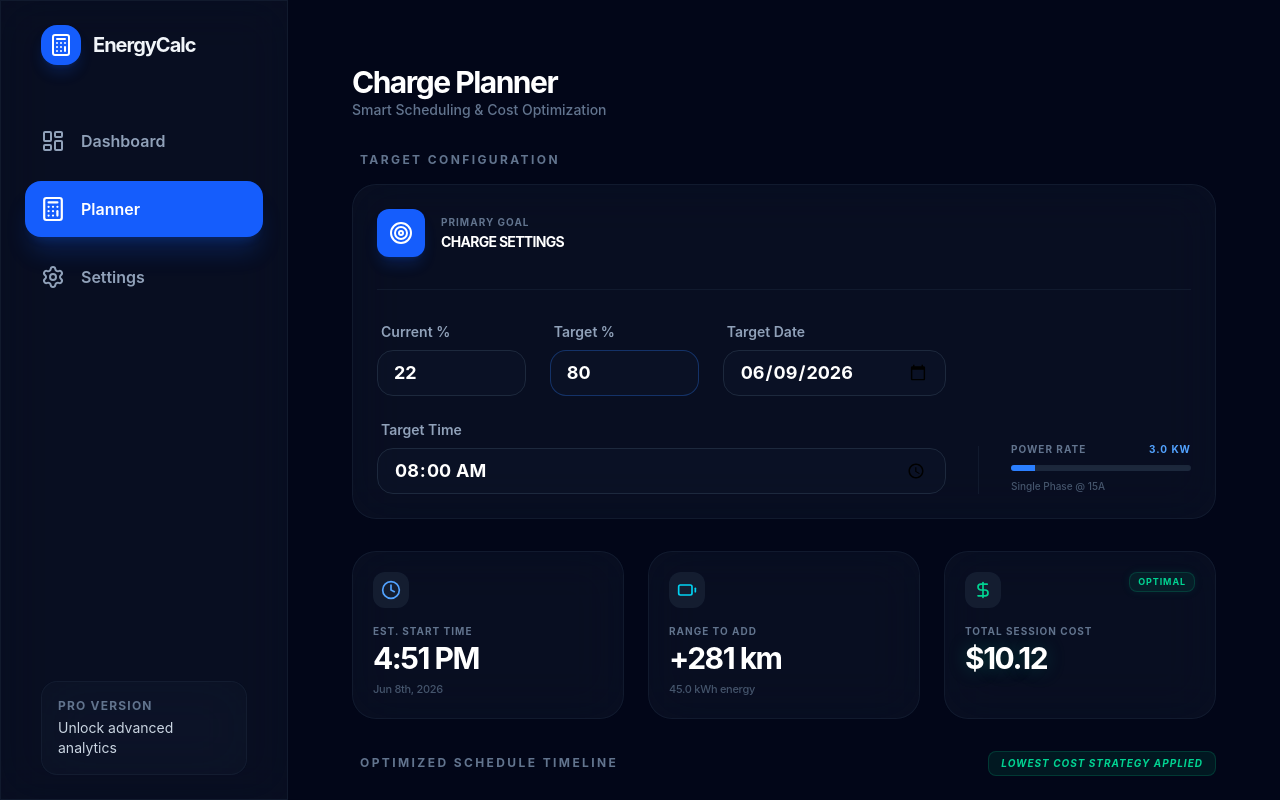
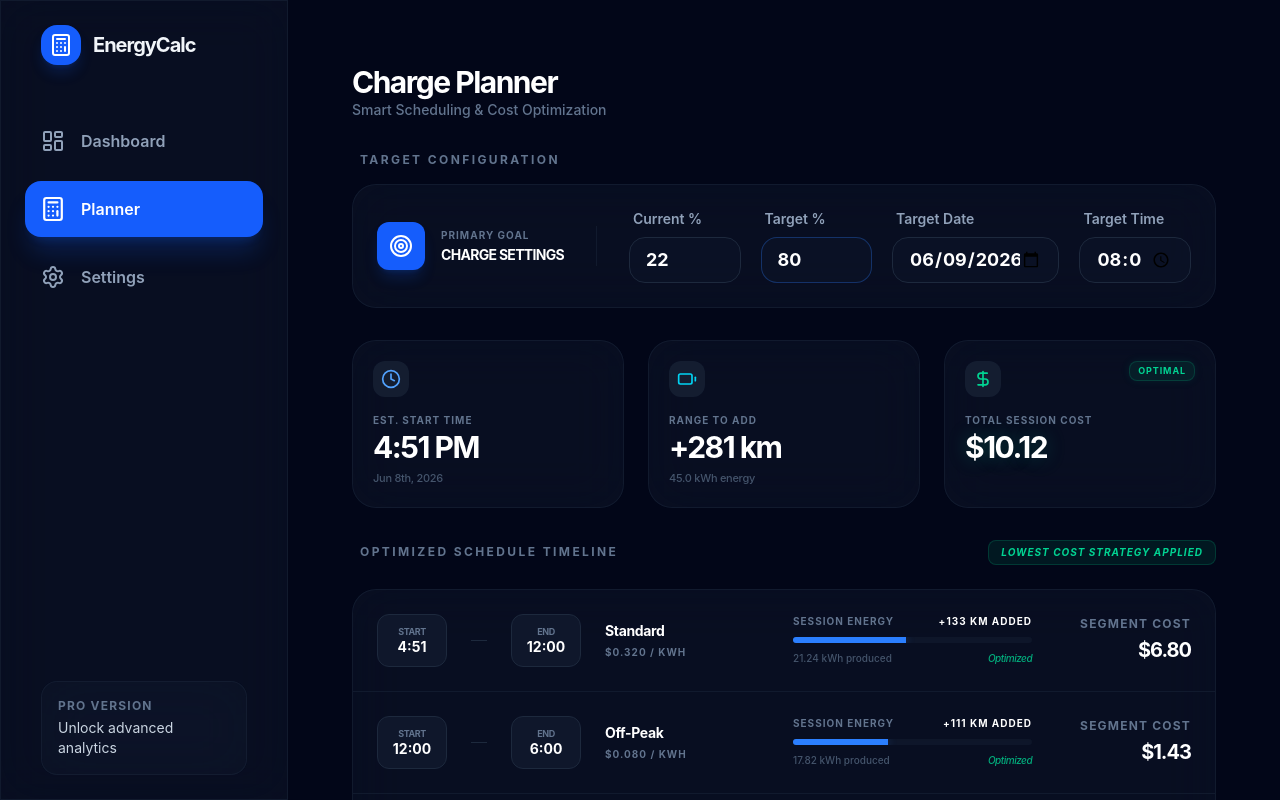
Before and after one commit to CraigInBrisbane/energycalculator, a React (Vite) app in the folder Frontend/: page / in a window 1280 px wide. Both pictures are taken after a click on the button "Planner". Shown: the top 800 px of the page. Built offline with nearby package versions, Linux system fonts and the light colour scheme.

Commit message:
Remove unused variable and finalize streamlined Planner

```diff
--- a/Frontend/src/features/planner/PlannerPage.tsx
+++ b/Frontend/src/features/planner/PlannerPage.tsx
@@ -32,7 +32,6 @@ export const PlannerPage = () => {
   const totalKWh = schedule.reduce((sum, s) => sum + s.kWhCharged, 0);
   const totalRange = schedule.reduce((sum, s) => sum + s.rangeAdded, 0);
   const startTime = schedule.length > 0 ? schedule[0].startTime : null;
-  const powerKW = calculatePower(charger);
 
   return (
     <div className="flex flex-col gap-8 max-w-[1600px] mx-auto">
@@ -46,26 +45,25 @@ export const PlannerPage = () => {
 
       {/* 2. Full Width Charge Goal Panel */}
       <section className="space-y-4">
-        <h4 className="text-xs font-bold text-slate-500 uppercase tracking-[0.2em] ml-2 text-center lg:text-left">Target Configuration</h4>
+        <h4 className="text-xs font-bold text-slate-500 uppercase tracking-[0.2em] ml-2">Target Configuration</h4>
         <Card className="!p-6 bg-blue-600/[0.02] border-blue-500/10">
-          <div className="flex flex-col gap-8">
-            {/* Header Row */}
-            <div className="flex items-center gap-4">
+          <div className="flex flex-col lg:flex-row items-center gap-8">
+            {/* Header / Icon */}
+            <div className="flex items-center gap-4 min-w-[180px]">
               <div className="p-3 bg-blue-600 rounded-xl shadow-lg shadow-blue-600/20 text-white">
                 <Target size={24} />
               </div>
               <div>
                 <p className="text-[10px] font-bold text-slate-500 uppercase tracking-widest mb-0.5">Primary Goal</p>
-                <h3 className="text-sm font-bold text-white uppercase tracking-tighter">Charge Settings</h3>
+                <h3 className="text-sm font-bold text-white uppercase tracking-tighter whitespace-nowrap">Charge Settings</h3>
               </div>
             </div>
 
-            <div className="h-px w-full bg-slate-800/50" />
+            <div className="hidden lg:block h-10 w-px bg-slate-800/50" />
 
-            {/* Inputs Row */}
-            <div className="flex flex-col lg:flex-row items-end gap-8">
-              <div className="flex flex-1 flex-wrap items-end gap-6 w-full lg:w-auto">
-                <div className="flex-1 min-w-[120px]">
+            {/* All Inputs in one row */}
+            <div className="flex flex-1 flex-wrap items-end gap-5 w-full lg:w-auto">
+              <div className="flex-1 min-w-[100px]">
                 <Input
                   label="Current %"
                   type="number"
@@ -76,7 +74,7 @@ export const PlannerPage = () => {
                   className="text-lg py-2 font-bold"
                 />
               </div>
-                <div className="flex-1 min-w-[120px]">
+              <div className="flex-1 min-w-[100px]">
                 <Input
                   label="Target %"
                   type="number"
@@ -87,7 +85,7 @@ export const PlannerPage = () => {
                   className="text-lg py-2 font-bold border-blue-500/30"
                 />
               </div>
-                <div className="flex-[1.5] min-w-[180px]">
+              <div className="flex-[1.5] min-w-[160px]">
                 <Input
                   label="Target Date"
                   type="date"
@@ -96,7 +94,7 @@ export const PlannerPage = () => {
                   className="text-lg py-2 font-bold"
                 />
               </div>
-                <div className="flex-1 min-w-[120px]">
+              <div className="flex-1 min-w-[110px]">
                 <Input
                   label="Target Time"
                   type="time"
@@ -104,20 +102,6 @@ export const PlannerPage = () => {
                   onChange={(e) => setTargetTime(e.target.value)}
                   className="text-lg py-2 font-bold"
                 />
-                </div>
-              </div>
-
-              <div className="hidden lg:block h-12 w-px bg-slate-800/50" />
-
-              <div className="flex flex-col gap-2 min-w-[180px] w-full lg:w-auto">
-                <div className="flex items-center justify-between text-[10px] font-bold text-slate-500 uppercase tracking-widest">
-                  <span>Power Rate</span>
-                  <span className="text-blue-400">{powerKW.toFixed(1)} kW</span>
-                </div>
-                <div className="w-full h-1.5 bg-slate-800 rounded-full overflow-hidden shadow-inner">
-                  <div className="h-full bg-blue-500" style={{ width: `${(powerKW / 22) * 100}%` }} />
-                </div>
-                <p className="text-[10px] text-slate-600 font-medium">Single Phase @ {charger.amps}A</p>
               </div>
             </div>
           </div>
```
Lines whose indentation alone changed are shown as unchanged.
